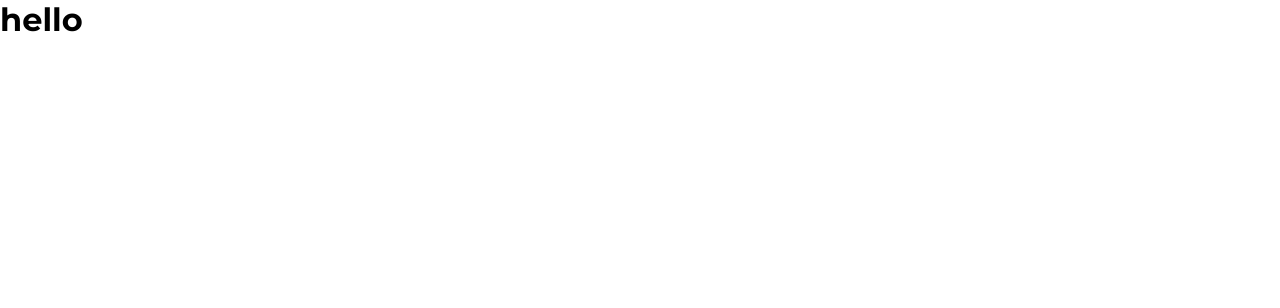
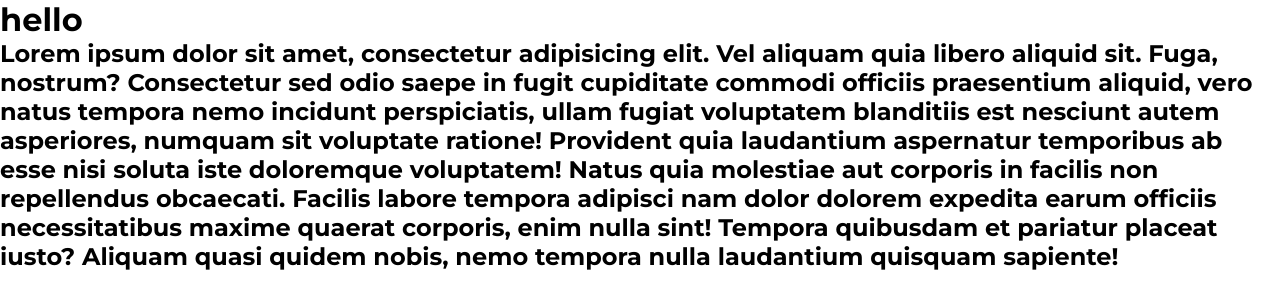
Before and after one commit to rajabboyDeveloper/velloreti, a plain HTML site: page index.html in a window 1280 px wide. Drawn offline with Linux system fonts and the light colour scheme.

Commit message:
asdasdasd

```diff
--- a/index.html
+++ b/index.html
@@ -13,7 +13,22 @@
       <header class="header">
         <h1>hello</h1>
       </header>
-      <main class="main"></main>
+      <main class="main">
+        <h2>
+          Lorem ipsum dolor sit amet, consectetur adipisicing elit. Vel aliquam
+          quia libero aliquid sit. Fuga, nostrum? Consectetur sed odio saepe in
+          fugit cupiditate commodi officiis praesentium aliquid, vero natus
+          tempora nemo incidunt perspiciatis, ullam fugiat voluptatem blanditiis
+          est nesciunt autem asperiores, numquam sit voluptate ratione!
+          Provident quia laudantium aspernatur temporibus ab esse nisi soluta
+          iste doloremque voluptatem! Natus quia molestiae aut corporis in
+          facilis non repellendus obcaecati. Facilis labore tempora adipisci nam
+          dolor dolorem expedita earum officiis necessitatibus maxime quaerat
+          corporis, enim nulla sint! Tempora quibusdam et pariatur placeat
+          iusto? Aliquam quasi quidem nobis, nemo tempora nulla laudantium
+          quisquam sapiente!
+        </h2>
+      </main>
       <footer class="footer"></footer>
     </div>
     <script src="./js/main.js"></script>
```
